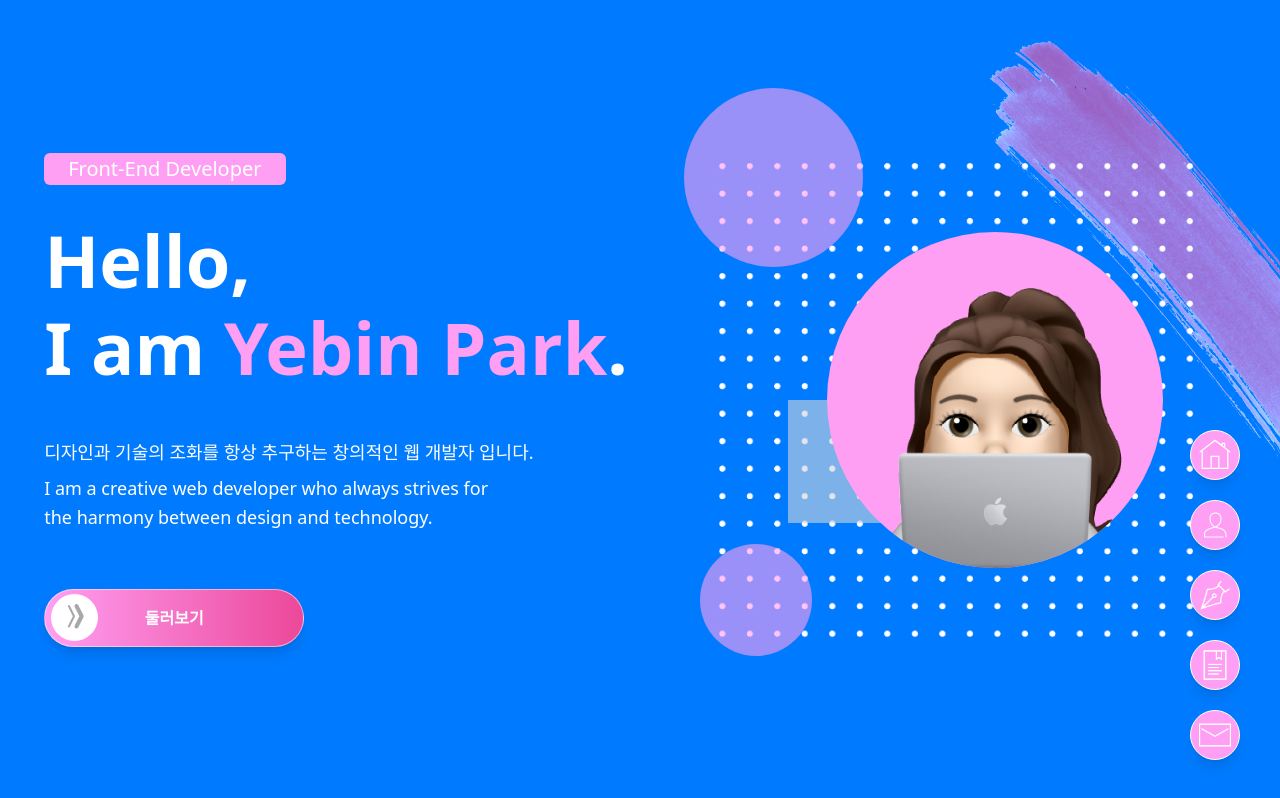
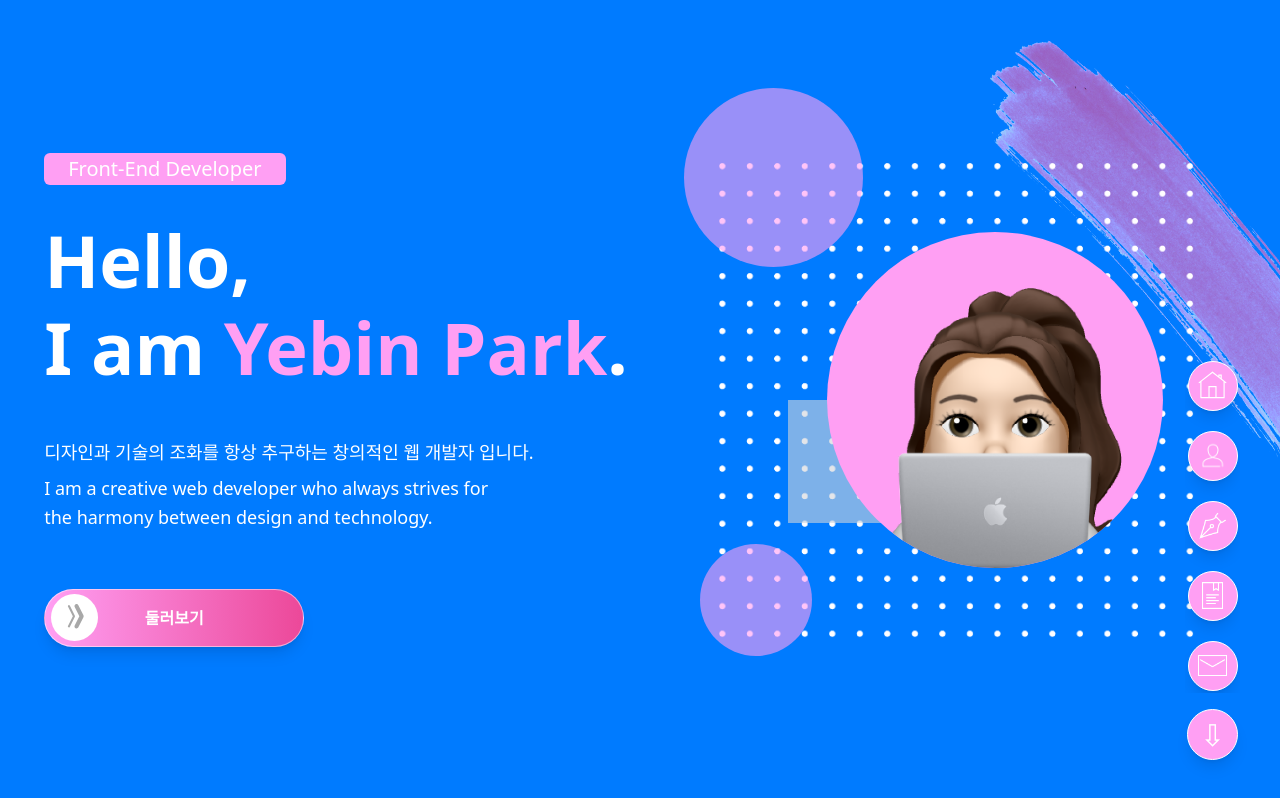
Before and after one commit to yebinp1102/Yebin_Portfolio, a React (Vite) app: page / in a window 1280 px wide. Shown: the top 798 px of the page. Built offline with nearby package versions, Linux system fonts and the light colour scheme.

Commit message:
Feat: Navigation toggle update

```diff
--- a/src/components/Navbar.tsx
+++ b/src/components/Navbar.tsx
@@ -1,8 +1,8 @@
 import { motion } from "framer-motion";
-import React from "react";
+import React, { useEffect, useState } from "react";
 import Home from "../assets/images/home.svg";
 import User from "../assets/images/user.png";
-import Pen from '../assets/images/pen.png';
+import Pen from "../assets/images/pen.png";
 import Mail from "../assets/images/mail.png";
 import Docs from "../assets/images/document.png";
 
@@ -17,49 +17,122 @@ type Props = {
   contactRef: React.RefObject<HTMLDivElement>;
 };
 
-const Navbar = ({ scrollToSection, bannerRef, aboutRef, skillsRef, projectsRef, contactRef}: Props) => {
+const Navbar = ({
+  scrollToSection,
+  bannerRef,
+  aboutRef,
+  skillsRef,
+  projectsRef,
+  contactRef,
+}: Props) => {
+  const [showMenu, setShowMenu] = useState<boolean>(false);
+  const [isHomeHovered, setIsHomeHovered] = useState<boolean>(false);
+  const [isAboutHovered, setIsAboutHovered] = useState<boolean>(false);
+  const [isSkillHovered, setIsSkillHovered] = useState<boolean>(false);
+  const [isProjectHovered, setIsProjectHovered] = useState<boolean>(false);
+  const [isContactHovered, setIsContactHovered] = useState<boolean>(false);
+
   const buttons = [
     {
       icon: Home,
       ref: bannerRef,
+      text: "Home",
+      state: isHomeHovered,
+      stateFnc: setIsHomeHovered,
     },
     {
       icon: User,
       ref: aboutRef,
+      text: "About",
+      state: isAboutHovered,
+      stateFnc: setIsAboutHovered,
     },
     {
       icon: Pen,
-      ref: skillsRef
+      ref: skillsRef,
+      text: "Skills",
+      state: isSkillHovered,
+      stateFnc: setIsSkillHovered,
     },
     {
       icon: Docs,
-      ref: projectsRef
+      ref: projectsRef,
+      text: "Project",
+      state: isProjectHovered,
+      stateFnc: setIsProjectHovered,
     },
     {
       icon: Mail,
-      ref: contactRef
-    }
+      ref: contactRef,
+      text: "Contact",
+      state: isContactHovered,
+      stateFnc: setIsContactHovered,
+    },
   ];
 
-  return (
-    <motion.header
-      className="bottom-10 right-10 fixed z-[100]"
-      initial={{ opacity: 0, y: 100 }}
-      whileInView={{ opacity: 1, y: "0" }}
-      transition={{ ease: "backIn", duration: 0.5, delay: 3.5 }}
-    >
-      <menu className="flex flex-col items-center gap-5">
+  const Menu = () => {
+    return (
+      <>
         {buttons.map((button) => (
-          <div className="bg-point cursor-pointer rounded-full border border-white shadow-lg w-[50px] h-[50px] p-2 hover:scale-110">
-            <img
-              src={button.icon}
-              onClick={() => scrollToSection(button.ref)}
-              className="w-full object-cover"
-            />
+          <div
+            onMouseEnter={() => button.stateFnc(true)}
+            onMouseLeave={() => button.stateFnc(false)}
+            onClick={() => scrollToSection(button.ref)}
+            className="bg-point hover:bg-pink-500 cursor-pointer rounded-full border border-white shadow-lg w-[50px] h-[50px] p-2 hover:scale-110 transition flex items-center justify-center"
+          >
+            {button.state ? (
+              <p className="text-white text-xs font-semibold">{button.text}</p>
+            ) : (
+              <img src={button.icon} className="w-[90%] object-cover" />
+            )}
           </div>
         ))}
-      </menu>
-    </motion.header>
+      </>
+    );
+  };
+
+  useEffect(() => {
+    setTimeout(() => setShowMenu(true), 5000);
+  }, []);
+
+  return (
+    <header className="bottom-10 right-10 fixed z-[100]">
+      <motion.menu
+        className="flex flex-col items-center gap-4 transition"
+        initial={{ opacity: 0, y: 10 }}
+        whileInView={{ opacity: 1, y: 0 }}
+        transition={{ ease: "backIn", duration: 0.5, delay: 3.5 }}
+      >
+        <div className="relative w-[55px] h-[335px] py-[2.5px] overflow-hidden">
+            <div className={`flex flex-col items-center gap-5 transition transform ${showMenu ? 'translate-y-0' : 'translate-y-[333px]'}`}>
+              {buttons.map((button) => (
+                <div
+                  onMouseEnter={() => button.stateFnc(true)}
+                  onMouseLeave={() => button.stateFnc(false)}
+                  onClick={() => scrollToSection(button.ref)}
+                  className="bg-point hover:bg-pink-500 cursor-pointer rounded-full border border-white shadow-lg w-[50px] h-[50px] p-2 hover:scale-110 transition flex items-center justify-center"
+                >
+                  {button.state ? (
+                    <p className="text-white text-xs font-semibold">
+                      {button.text}
+                    </p>
+                  ) : (
+                    <img src={button.icon} className="w-[90%] object-cover" />
+                  )}
+                </div>
+              ))}
+            </div>
+
+        </div>
+
+        <div
+          className="bg-point text-white text-3xl hover:bg-pink-500 cursor-pointer rounded-full border border-white shadow-lg w-[51px] h-[51px] p-2 hover:scale-110 transition flex items-center justify-center"
+          onClick={() => setShowMenu(!showMenu)}
+        >
+          {showMenu ? <p>&#8681;</p> : <p className=" rotate-180">&#8681;</p>}
+        </div>
+      </motion.menu>
+    </header>
   );
 };
 
```
